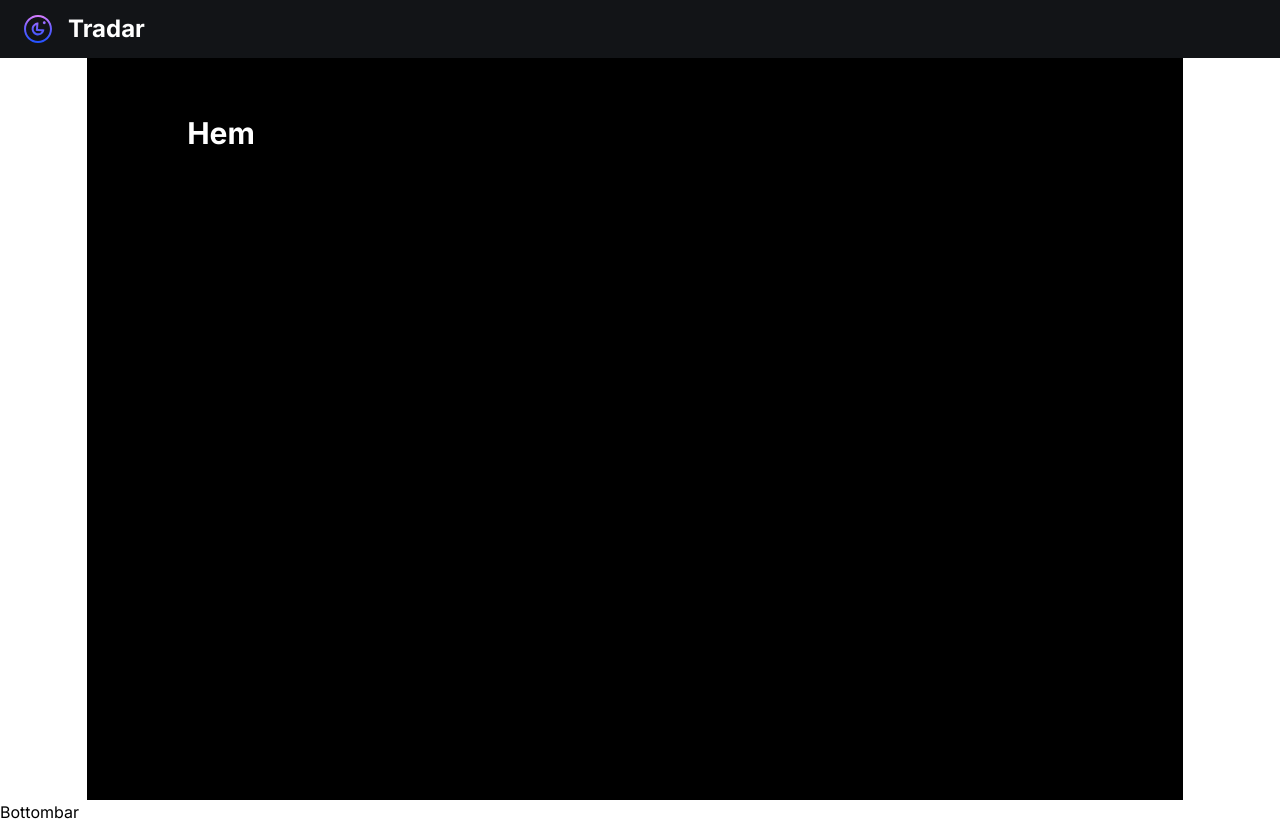
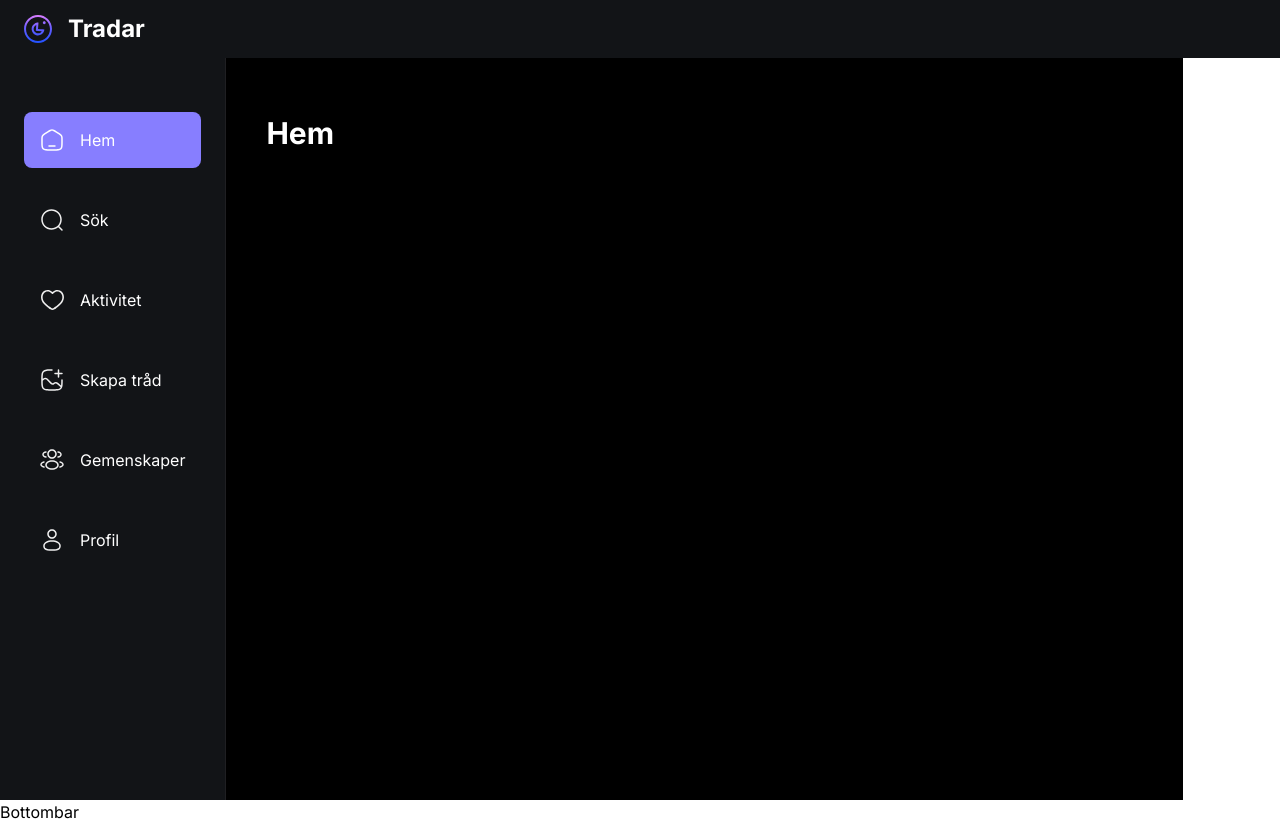
Before and after one commit to Mattias-b-Pettersson/tradar, a Next.js app: page / in a window 1280 px wide. Built offline with nearby package versions, Linux system fonts and the light colour scheme; no server answers.

Commit message:
add left sidebar

```diff
--- a/components/shared/LeftSidebar.tsx
+++ b/components/shared/LeftSidebar.tsx
@@ -1,5 +1,61 @@
+"use client"
+
+import { sidebarLinks } from "@/constants/index.js";
+import Link from "next/link";
+import Image from "next/image";
+import { usePathname, useRouter } from "next/navigation";
+import { SignedIn } from '@clerk/nextjs/app-beta/client';
+import { SignOutButton } from '@clerk/nextjs';
+
+
 function LeftSidebar() {
-    return <h1>LeftSidebar</h1>
+
+    const router = useRouter();
+    const pathname = usePathname();
+
+    return (
+        <section className="custom-scrollbar leftsidebar">
+            <div className="flex w-full flex-1 flex-col gap-6 px-6">
+                {sidebarLinks.map((link) => {
+
+                    const isActive = (pathname.includes(link.route) && link.route.length > 1) || pathname === link.route;
+
+
+                    return (
+                    <div>
+
+                        <Link
+                            href={link.route}
+                            key={link.label}
+                            className={"leftsidebar_link" + (isActive ? " bg-primary-500" : "")}
+                        >
+                            <Image
+                                src={link.imgURL}
+                                alt={link.label}
+                                width={24}
+                                height={24}
+                            />
+                            <p className="text-light-1 max-lg:hidden">{link.label}</p>
+                        </Link>
+
+                    </div>
+                    )
+                })}
+
+            </div>
+
+            <div className="mt-10 px-6">
+                <SignedIn>
+                    <SignOutButton signOutCallback={() => router.push("/sign-in")}>
+                        <div className='flex cursor-pointer gap-4 p-4'>
+                            <Image src="/assets/logout.svg" alt="Logga ut" width={24} height={24} />
+                            <p className="text-light-2 max-lg:hidden">Logga ut</p>
+                        </div>
+                    </SignOutButton>
+                </SignedIn>
+            </div>
+        </section>
+    )
 }
 
 export default LeftSidebar;
--- /dev/null
+++ b/constants/index.js
@@ -0,0 +1,44 @@
+export const sidebarLinks = [
+    {
+      imgURL: "/assets/home.svg",
+      route: "/",
+      label: "Hem",
+    },
+    {
+      imgURL: "/assets/search.svg",
+      route: "/search",
+      label: "Sök",
+    },
+    {
+      imgURL: "/assets/heart.svg",
+      route: "/activity",
+      label: "Aktivitet",
+    },
+    {
+      imgURL: "/assets/create.svg",
+      route: "/create-thread",
+      label: "Skapa tråd",
+    },
+    {
+      imgURL: "/assets/community.svg",
+      route: "/communities",
+      label: "Gemenskaper",
+    },
+    {
+      imgURL: "/assets/user.svg",
+      route: "/profile",
+      label: "Profil",
+    },
+  ];
+
+  export const profileTabs = [
+    { value: "threads", label: "Threads", icon: "/assets/reply.svg" },
+    { value: "replies", label: "Replies", icon: "/assets/members.svg" },
+    { value: "tagged", label: "Tagged", icon: "/assets/tag.svg" },
+  ];
+
+  export const communityTabs = [
+    { value: "threads", label: "Threads", icon: "/assets/reply.svg" },
+    { value: "members", label: "Members", icon: "/assets/members.svg" },
+    { value: "requests", label: "Requests", icon: "/assets/request.svg" },
+  ];
```
